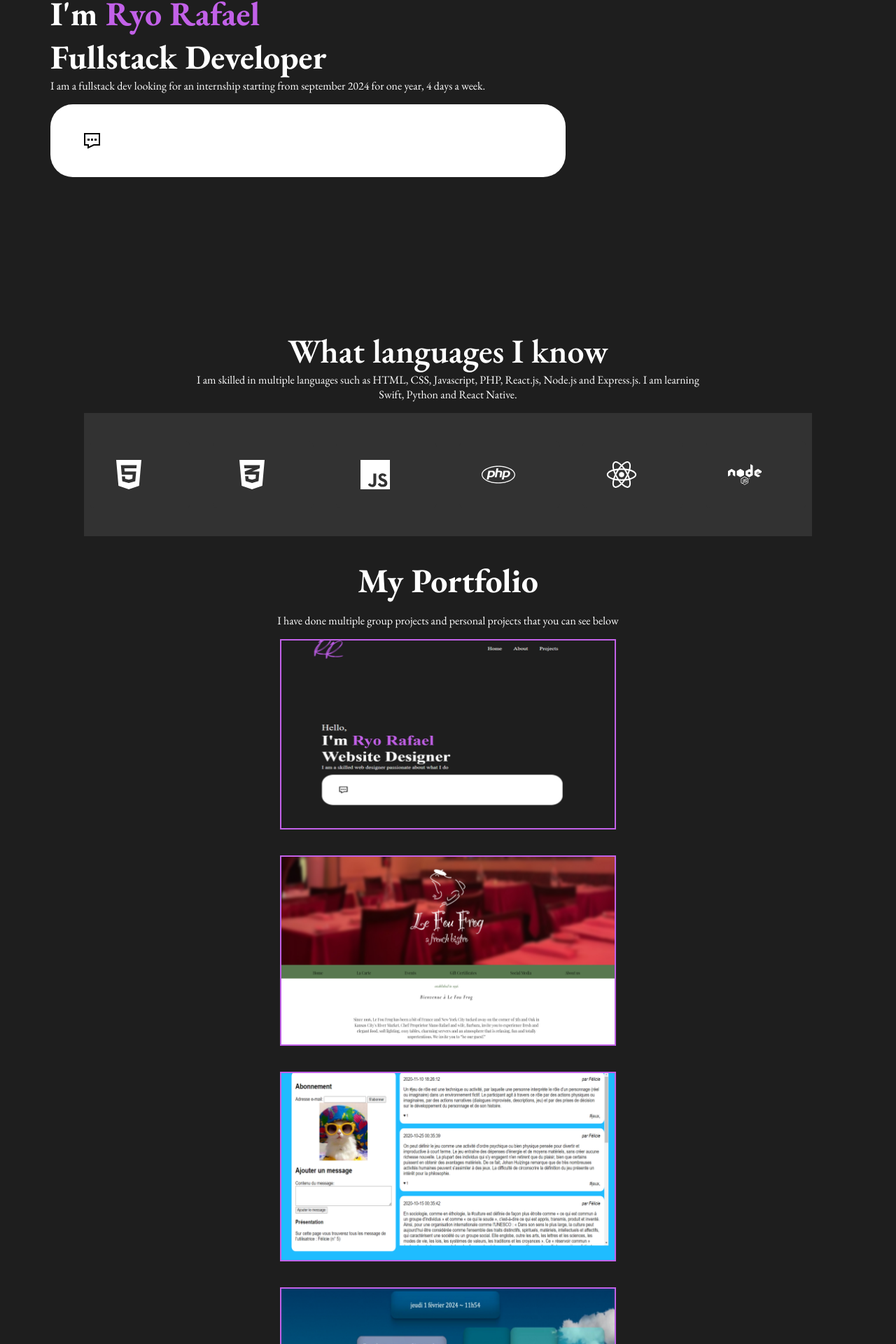
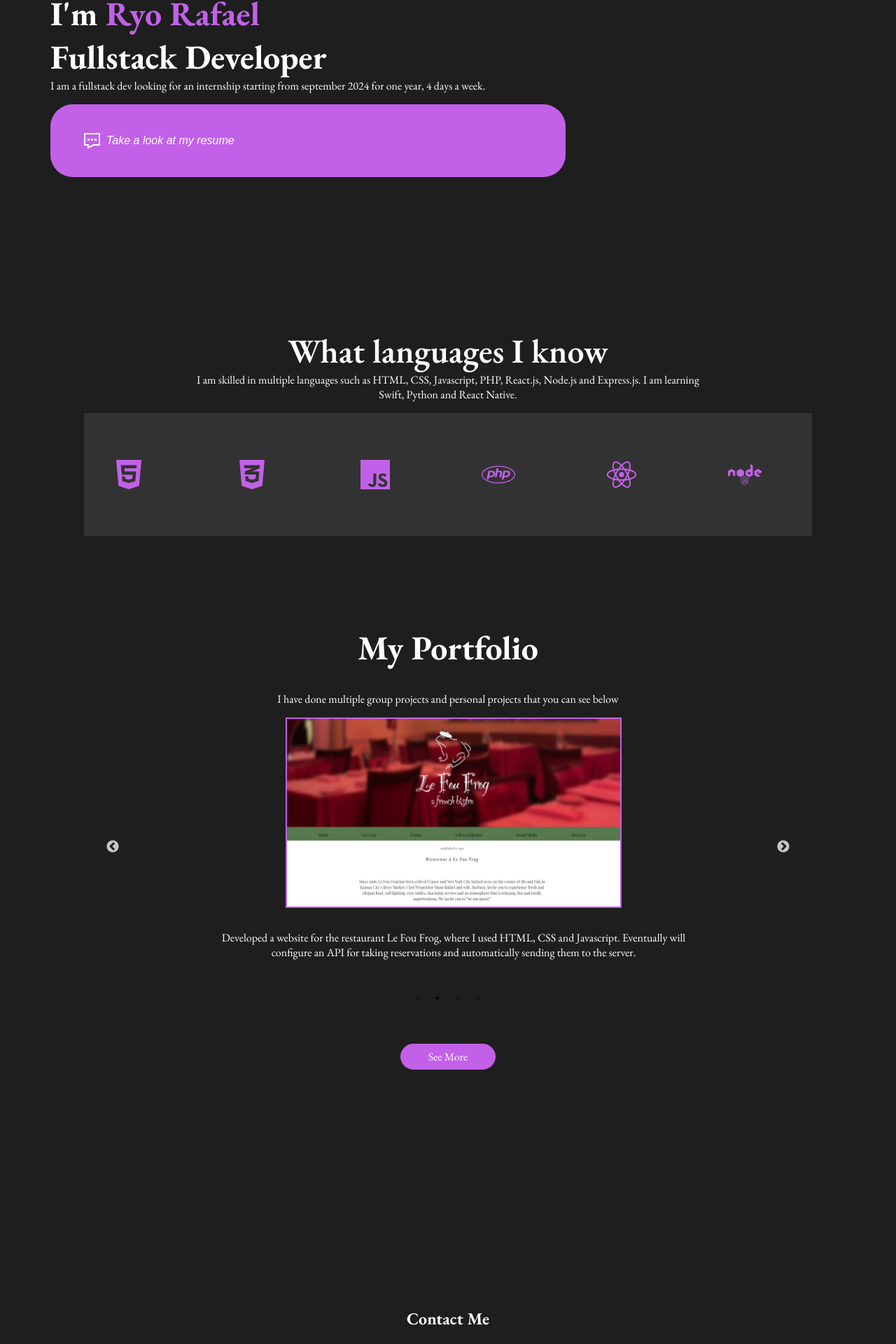
Before and after one commit to ryorafael/portfolio, a React (Create React App) app: page / in a window 1280 px wide. Shown: the part 370-2290 px from the top of the page at 70% size. Built offline with nearby package versions, Linux system fonts and the light colour scheme.

Commit message:
carousel added

```diff
--- a/package.json
+++ b/package.json
@@ -14,6 +14,8 @@
     "react-icons": "^5.0.1",
     "react-scripts": "5.0.1",
     "react-scroll": "^1.9.0",
+    "react-slick": "^0.30.2",
+    "slick-carousel": "^1.8.1",
     "styled-components": "^6.1.8",
     "web-vitals": "^2.1.4"
   },
--- a/src/components/Skills/skills.css
+++ b/src/components/Skills/skills.css
@@ -45,6 +45,7 @@
   height: 3rem;
   width: 3rem;
   margin-right: 2rem;
+  color: rgb(194, 97, 232)
 }
 
 .skillBarText > p {
--- a/src/components/Works/works.css
+++ b/src/components/Works/works.css
@@ -1,14 +1,13 @@
 #works {
   min-height: calc(100vh - 4rem);
   max-width: 60rem;
-  margin: 0 auto;
-  justify-content: center;
+  margin: 7rem auto;
+  padding: 0 1rem;
   text-align: center;
-  padding: 0 1rem;
 }
 
 .workstitle {
-  margin: 1rem 0;
+  margin: 2rem 0;
   font-size: 3rem;
 }
 
@@ -18,37 +17,35 @@
   max-width: 45rem;
   font-family: "EB Garamond", serif;
   font-optical-sizing: auto;
+  color: white;
+  margin: 2rem auto;
 }
 
 .worksImgs {
-  display: flex;
-  flex-direction: row;
-  flex-wrap: wrap;
-  justify-content: center;
   max-width: 65rem;
+  margin: 2rem auto;
 }
 
 .worksImgContainer {
   margin: 0.5rem;
-  flex: 0 0 calc(33.333% - 1rem);
 }
 
 .worksImg {
   object-fit: cover;
-  flex-direction: row;
   max-height: 30rem;
   max-width: 30rem;
-  margin: 0.5rem;
+  margin: 0.5rem auto;
   border: 2px solid rgb(194, 97, 232);
   box-sizing: border-box;
 }
 
 .worksbtn {
-  margin: 3rem, 0;
+  margin-top: 5rem;
+  color: white;
   padding: 0.5rem 2.5rem;
   border: none;
   border-radius: 2rem;
-  background: white;
+  background: rgb(194, 97, 232);
   font-size: 1rem;
   font-family: "EB Garamond", serif;
   font-optical-sizing: auto;
--- a/src/components/Works/works.js
+++ b/src/components/Works/works.js
@@ -1,41 +1,84 @@
 import React from "react";
+import Slider from "react-slick";
+import "slick-carousel/slick/slick.css";
+import "slick-carousel/slick/slick-theme.css";
 import "./works.css";
 import portfolioimg from "../../assets/portfolioreact.png";
 import lefoufrog from "../../assets/lefoufrog.png";
 import catsocialmedia from "../../assets/catsocialmedia.png";
-import dataviz from "../../assets/datavizapi.png"
-
-
+import dataviz from "../../assets/datavizapi.png";
 
 const Works = () => {
+  const settings = {
+    dots: true,
+    infinite: true,
+    speed: 500,
+    slidesToShow: 1,
+    slidesToScroll: 1,
+    autoplay: true,
+    autoplaySpeed: 3000,
+  };
+
   return (
     <section id="works">
       <h2 className="workstitle">My Portfolio</h2>
-      <span className="worksDesc">I have done multiple group projects and personal projects that you can see below</span>
-      <div className="worksImgs">
+      <span className="worksDesc">
+        I have done multiple group projects and personal projects that you can
+        see below
+      </span>
+      <Slider {...settings}>
         <div className="worksImgContainer">
-      <a href="https://github.com/ryorafael/portfolio" target="_blank" rel="noopener noreferrer">
+          <a
+            href="https://github.com/ryorafael/portfolio"
+            target="_blank"
+            rel="noopener noreferrer"
+          >
             <img src={portfolioimg} alt="" className="worksImg" />
+            <p className="worksDesc">Developed my portfolio using react.js and other libraries that have been imported.</p>
           </a>
         </div>
         <div className="worksImgContainer">
-        <a href="https://lefoufrogproject.netlify.app/" target="_blank" rel="noopener noreferrer">
+          <a
+            href="https://lefoufrogproject.netlify.app/"
+            target="_blank"
+            rel="noopener noreferrer"
+          >
             <img src={lefoufrog} alt="" className="worksImg" />
+            <p className="worksDesc">
+              Developed a website for the restaurant Le Fou Frog, where I used
+              HTML, CSS and Javascript. Eventually will configure an API for
+              taking reservations and automatically sending them to the server.
+            </p>
           </a>
         </div>
         <div className="worksImgContainer">
-        <a href="https://github.com/adatechschool/reseau-social-php-ryo-walid-nicolas" target="_blank" rel="noopener noreferrer">
+          <a
+            href="https://github.com/adatechschool/reseau-social-php-ryo-walid-nicolas"
+            target="_blank"
+            rel="noopener noreferrer">
             <img src={catsocialmedia} alt="" className="worksImg" />
+            <p className="worksDesc">Reconfiguration of code that was given to us as a group of 2,
+            we had to sort out the code and fix the server connections with mySQL and php.
+            </p>
           </a>
         </div>
         <div className="worksImgContainer">
-        <a href="https://github.com/adatechschool/projet-collectif-dataviz-ryo-taous-nadege" target="_blank" rel="noopener noreferrer">
+          <a
+            href="https://github.com/adatechschool/projet-collectif-dataviz-ryo-taous-nadege"
+            target="_blank"
+            rel="noopener noreferrer"
+          >
             <img src={dataviz} alt="" className="worksImg" />
+            <p className="worksDesc">
+              In a group of 3 we deployed a website and integrated a weather and
+              geolocation API. We used JSON and asynchronous methods.
+            </p>
           </a>
         </div>
-      </div>
+      </Slider>
       <button className="worksbtn">See More</button>
     </section>
   );
 };
+
 export default Works;
--- a/src/components/contact.css
+++ b/src/components/contact.css
@@ -43,7 +43,8 @@
 }
 
 .submitBtn {
-  background: white;
+  background: rgb(194, 97, 232);
+  color: white;
   padding: 0.75rem 1rem;
   border-radius: 0.5rem;
   border: none;
--- a/src/components/intro/intro.css
+++ b/src/components/intro/intro.css
@@ -58,13 +58,16 @@
 } */
 
 .btn {
-  background: white;
+  background: rgb(194, 97, 232);
   margin: 1rem 0;
   padding: 0.75rem 1.5rem;
   border: none;
   border-radius: 2rem;
   display: flex;
   align-items: center;
+  color: white;
+  font-size: medium;
+  font-style: oblique;
 }
 
 .btnIcon {
--- a/src/components/intro/intro.js
+++ b/src/components/intro/intro.js
@@ -23,7 +23,7 @@ const Intro = () => {
         </p>
         <ScrollLink to="about" smooth={true} duration={500} className="btn">
           <button className="btn" onClick={openPDF}>
-            <GrContact className="btnIcon" />
+            <GrContact className="btnIcon" />Take a look at my resume
           </button>
         </ScrollLink>
       </div>
```
Also changed, not shown: 1 other file (tests, documents, lock files or other folders). Lines whose indentation alone changed are shown as unchanged.
